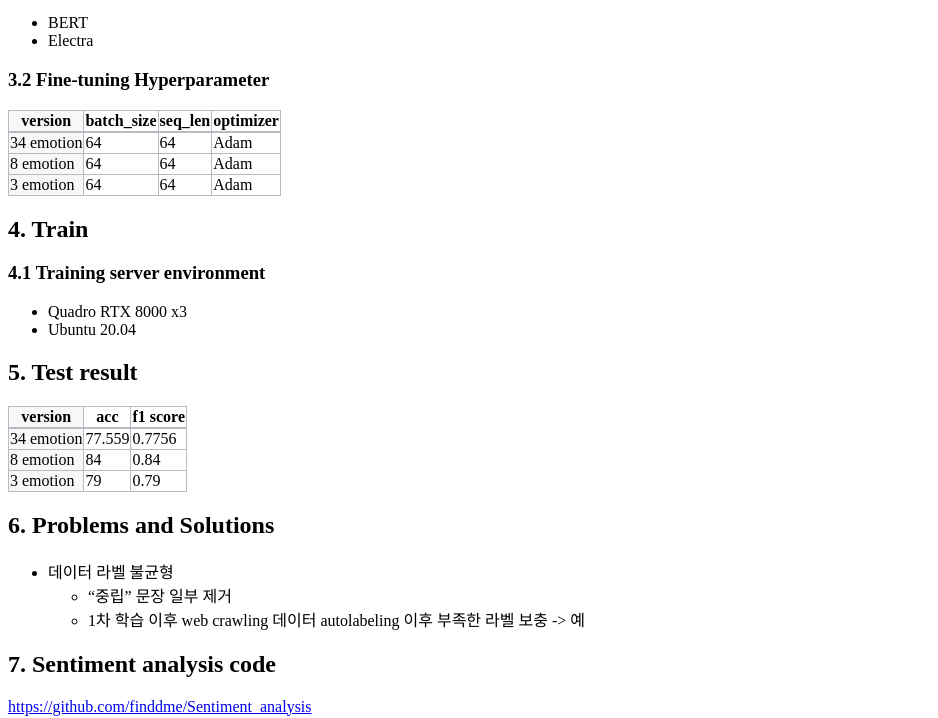
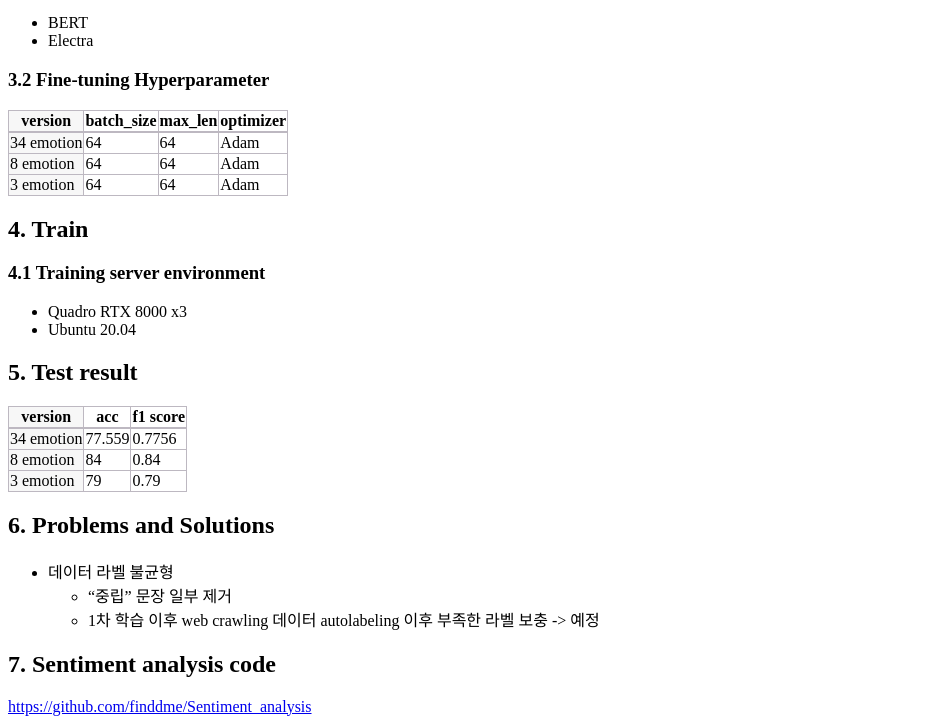
Before and after one commit to finddme/finddme.github.io, a Jekyll site: the page built from _posts/2022-09-25-SentimentAnalysis.md, in a window 1280 px wide. Shown: the part 1365-2083 px from the top of the page, without its empty margins (0-938 px from the left). Built offline with Jekyll 4.4.1, drawn with Linux system fonts in a browser that asks for light colours.

Commit message:
Update 2022-09-25-SentimentAnalysis.md

```diff
--- a/_posts/2022-09-25-SentimentAnalysis.md
+++ b/_posts/2022-09-25-SentimentAnalysis.md
@@ -146,7 +146,7 @@ tag: Development
    </head>
    <body>
      <table style="border-collapse:collapse">
-       <tr><th class="line4" bgcolor="#F8F7F9">version</th><th class="line2">batch_size</th><th class="line2">seq_len</th><th class="line2">optimizer</th></tr>
+       <tr><th class="line4" bgcolor="#F8F7F9">version</th><th class="line2">batch_size</th><th class="line2">max_len</th><th class="line2">optimizer</th></tr>
        <tr><td class="line3">34 emotion</td><td class="line">64</td><td class="line">64</td><td class="line">Adam</td></tr>
        <tr><td class="line3">8 emotion</td><td class="line">64</td><td class="line">64</td><td class="line">Adam</td></tr>
        <tr><td class="line3">3 emotion</td><td class="line">64</td><td class="line">64</td><td class="line">Adam</td></tr>
@@ -188,7 +188,7 @@ tag: Development
 ## 6\. Problems and Solutions
   - 데이터 라벨 불균형
     - "중립" 문장 일부 제거
-    - 1차 학습 이후 web crawling 데이터 autolabeling 이후 부족한 라벨 보충 -> 예
+    - 1차 학습 이후 web crawling 데이터 autolabeling 이후 부족한 라벨 보충 -> 예정
 
 ## 7\. Sentiment analysis code
 
```
